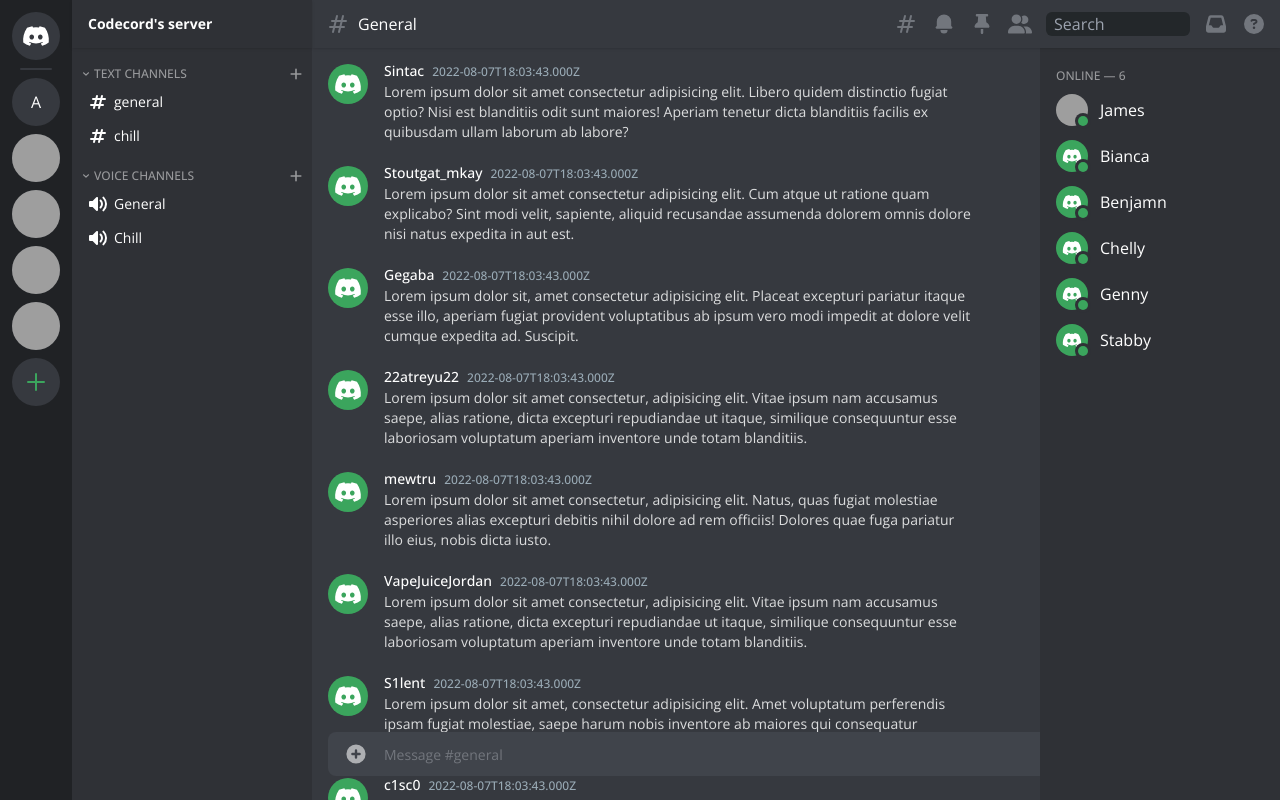
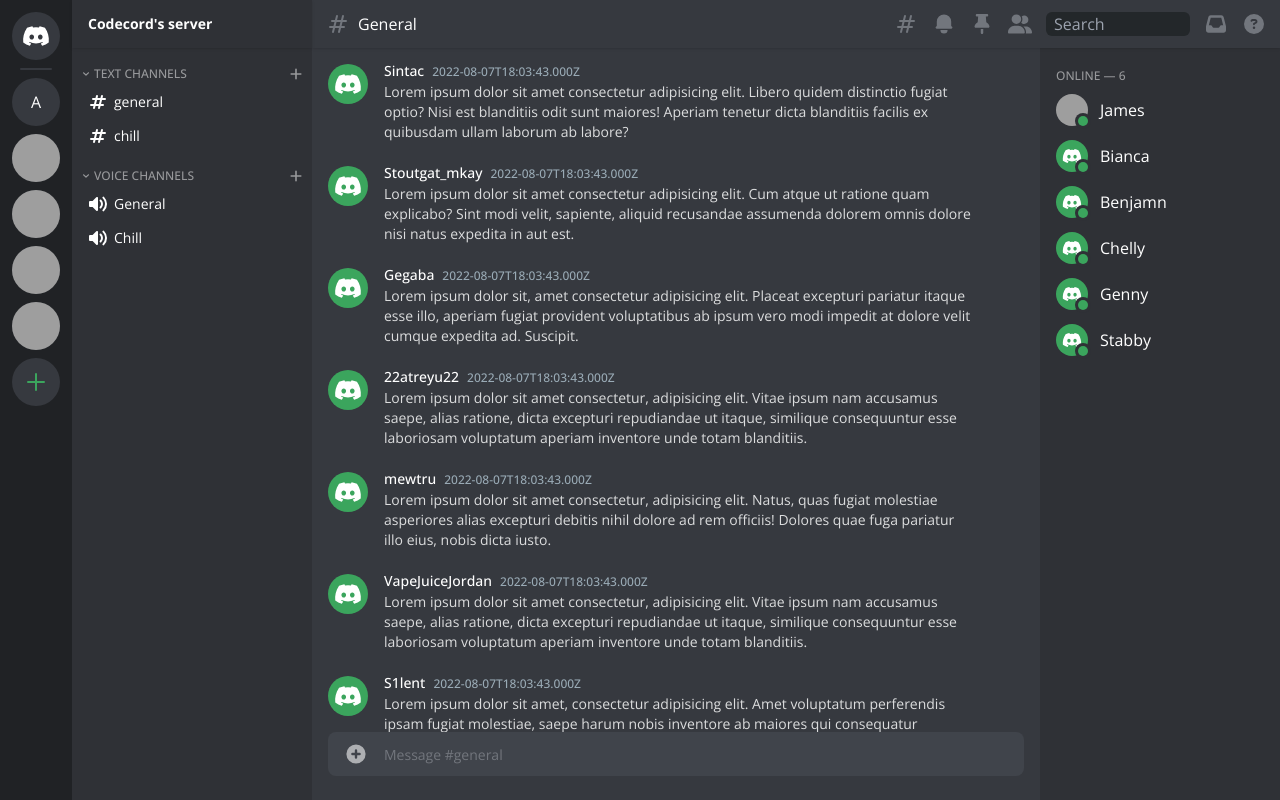
Before and after one commit to ricardoschalkwyk/codecord-ui, a React (Vite) app: page / in a window 1280 px wide. Built offline with nearby package versions, Linux system fonts and the light colour scheme; grey boxes are pictures that could not be loaded.

Commit message:
COD-45: Create dark bar around chat input

```diff
--- a/src/components/Chat.tsx
+++ b/src/components/Chat.tsx
@@ -10,8 +10,9 @@
           <Messages />
         </div>
       </div>
-      <div className="absolute bottom-0 w-full">
-        <div className="p-4 pb-6">
+
+      <div className="absolute bottom-0 w-full pr-60">
+        <div className="bg-discord-primary p-4 pt-0 pb-6">
           <ChatInput />
         </div>
       </div>
```
